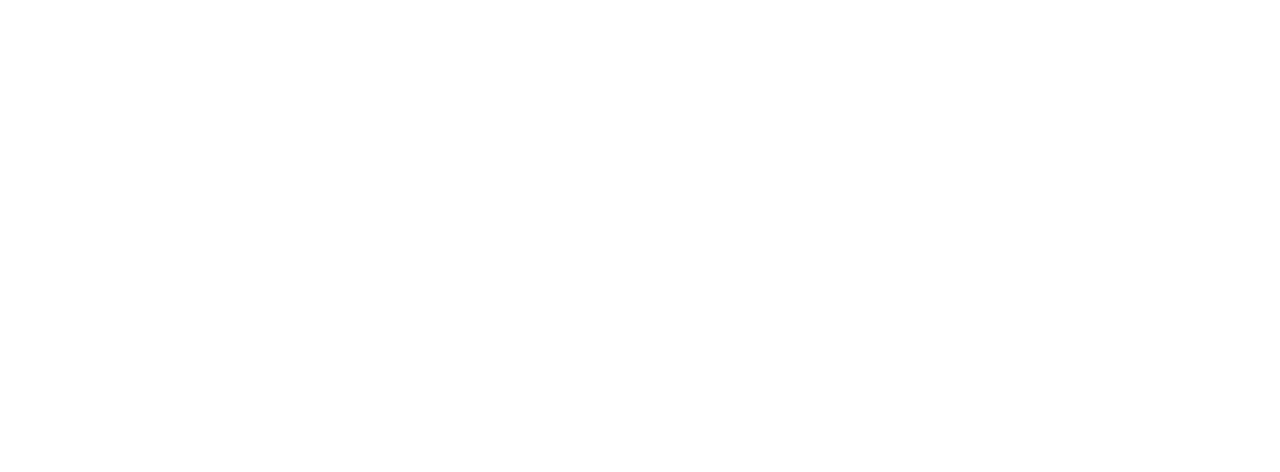
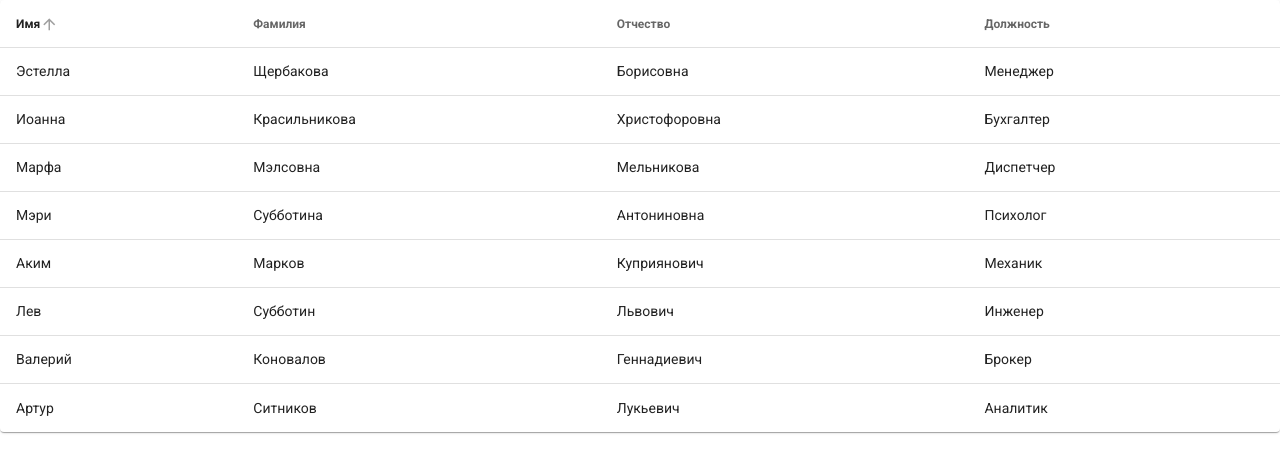
Before and after one commit to AndreyProvkov/vue-test2, a Vue app: page / in a window 1280 px wide. Shown: the top 472 px of the page. Built offline with nearby package versions, Linux system fonts and the light colour scheme.

Commit message:
Add table employees with sort by table headers'

```diff
--- a/src/App.vue
+++ b/src/App.vue
@@ -1,14 +1,18 @@
 <template>
   <v-app>
     <v-main>
+      <ListEmployee />
     </v-main>
   </v-app>
 </template>
 
 <script>
+import ListEmployee from "@/components/ListEmployee.vue"
+
 export default {
   name: 'App',
   components: {
+    ListEmployee
   },
   data: () => ({
     //
--- /dev/null
+++ b/src/components/ListEmployee.vue
@@ -0,0 +1,85 @@
+<template>
+  <v-data-table
+    :headers="headers"
+    :items="employees"
+    hide-default-footer
+    class="elevation-1"
+  ></v-data-table>
+</template>
+
+<script>
+export default {
+  name: 'ListEmployee',
+  data () {
+    return {
+      headers: [
+        { text: 'Имя', value: 'firstname' },
+        { text: 'Фамилия', value: 'surname' },
+        { text: 'Отчество', value: 'patronymic' },
+        { text: 'Должность', value: 'jobtitle' }
+      ],
+      employees: [
+        {
+          id: 1,
+          firstname: 'Эстелла',
+          surname: 'Щербакова',
+          patronymic: 'Борисовна',
+          jobtitle: 'Менеджер'
+        },
+        {
+          id: 2,
+          firstname: 'Иоанна',
+          surname: 'Красильникова',
+          patronymic: 'Христофоровна',
+          jobtitle: 'Бухгалтер'
+        },
+        {
+          id: 3,
+          firstname: 'Марфа',
+          surname: 'Мэлсовна',
+          patronymic: 'Мельникова',
+          jobtitle: 'Диспетчер'
+        },
+        {
+          id: 4,
+          firstname: 'Мэри',
+          surname: 'Субботина',
+          patronymic: 'Антониновна',
+          jobtitle: 'Психолог'
+        },
+        {
+          id: 5,
+          firstname: 'Аким',
+          surname: 'Марков',
+          patronymic: 'Куприянович',
+          jobtitle: 'Механик'
+        },
+        {
+          id: 6,
+          firstname: 'Лев',
+          surname: 'Субботин',
+          patronymic: 'Львович',
+          jobtitle: 'Инженер'
+        },
+        {
+          id: 7,
+          firstname: 'Валерий',
+          surname: 'Коновалов',
+          patronymic: 'Геннадиевич',
+          jobtitle: 'Брокер'
+        },
+        {
+          id: 8,
+          firstname: 'Артур',
+          surname: 'Ситников',
+          patronymic: 'Лукьевич',
+          jobtitle: 'Аналитик'
+        }
+      ],
+    }
+  }
+}
+</script>
+
+<style>
+</style>
```
Also changed, not shown: src/components/ItemEmployee.vue (added, +12 -0 lines).
